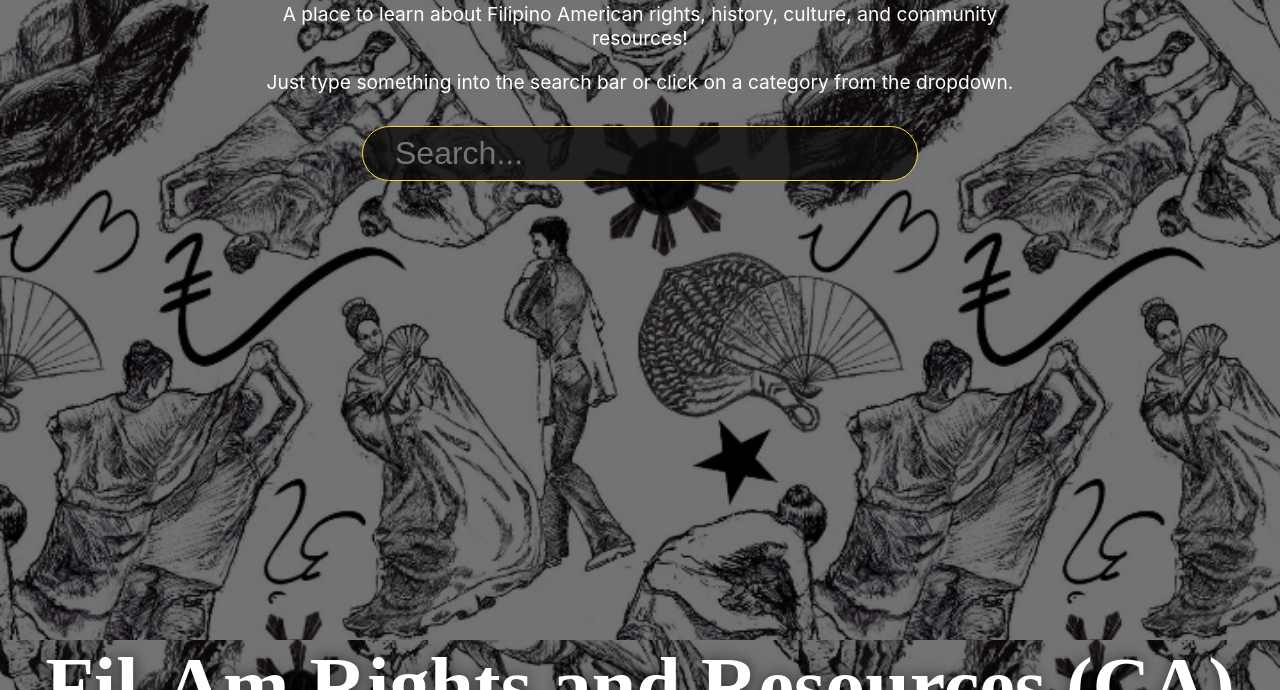
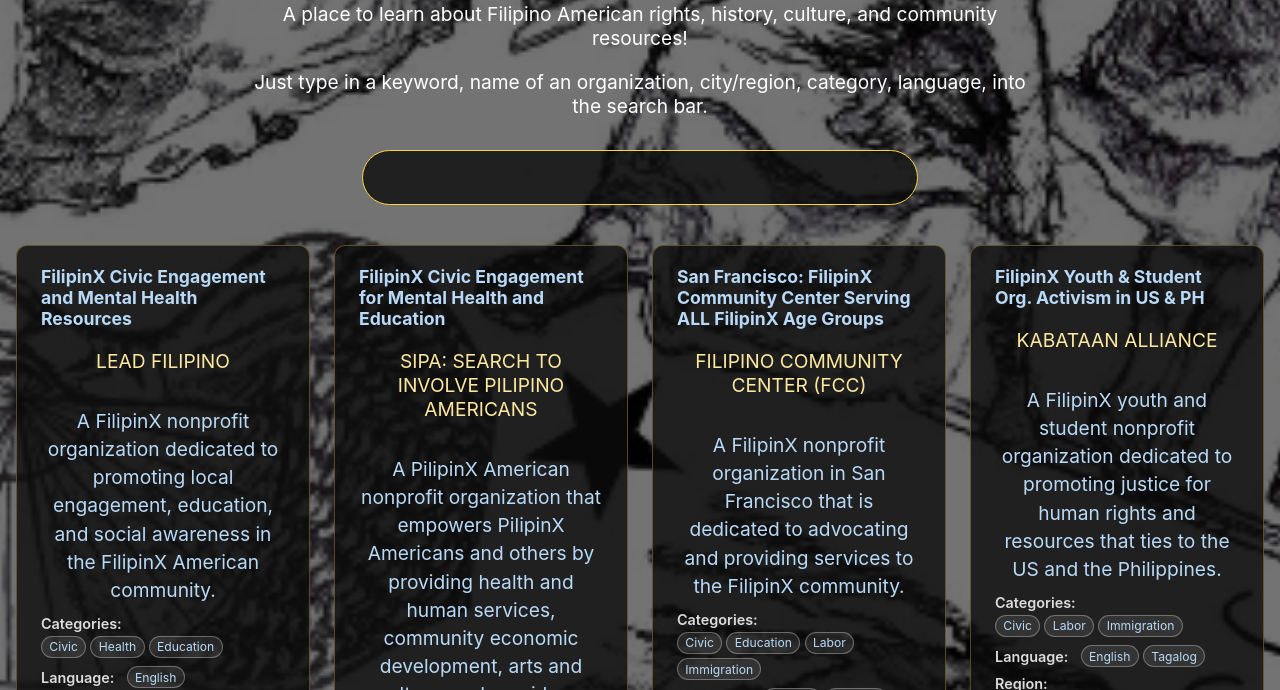
Before and after one commit to cait-vsp/filam-rights-resources, a React (Create React App) app: page / in a window 1280 px wide. Shown: the part 262-952 px from the top of the page. Built offline with nearby package versions, Linux system fonts and the light colour scheme.

Commit message:
Fixing Search Bar on Home page

```diff
--- a/src/App.js
+++ b/src/App.js
@@ -10,15 +10,17 @@
 
 export default function App()
 {
-  return( // Put </Home/> first as the first page user sees
+  return(
     <>
         <Header/>
-        <Home/>
+
         <Routes>
           <Route path="/" element={<Home/>}/>
           <Route path="/about" element={<About/>}/>
           <Route path="/contact" element={<Contact/>}/>
           <Route path="/resources" element={<ResourcePage/>}/>
+
+          <Route path = "*" element = {<Home/>} />
         </Routes>
     </>
 
--- a/src/components_proj/Home.js
+++ b/src/components_proj/Home.js
@@ -1,6 +1,5 @@
 import {useState, useMemo} from 'react';
 import '../app.css'; // for parallax
-import { Link } from 'react-router-dom';
 import SearchBar from './SearchBar';
 import ResourceCard from "./ResourceCard";
 import {resources} from '../data/resources';
@@ -8,6 +7,35 @@
 
 export default function Home() // This Home function is meant to hold search bar.
 {
+
+  // Stores and updates typed text in search bar
+  const [query, setQuery] = useState(" ");
+
+  // Allows useMemo to save the calculated result
+  const filterResrc = useMemo(() => {
+    const q = query.trim().toLowerCase();
+
+    if(!q){ // Checks if search bar is empty before it returns all resource cards
+
+      return resources;
+
+    }
+
+    return resources.filter((rsrc) => { // Allows filtering of the resources list
+
+      const groupText = [ // Gathers more than one field into a string that's searchable
+        rsrc.title, rsrc.blurb, rsrc.org, ...(rsrc.location || []), ...(rsrc.categories || []), ...(rsrc.language || [])]
+
+        .filter(Boolean) // Removes null
+        .join(" ") // Joins all strings together
+        .toLowerCase(); // Makes search no longer case-sensitive
+
+        return groupText.includes(q); // Checks if the joined strings holds the query that user is searching for
+    });
+
+  }, [query]);
+
+
   return(
     <section className = "home_bg">
       <div className="bg-inner">
@@ -16,9 +44,22 @@
           A place to learn about Filipino American rights, history, culture, and community resources!
         </p>
         <p>
-          Just type something into the search bar or click on a category from the dropdown.
+          Just type in a keyword, name of an organization, city/region, category, language, into the search bar.
         </p>
-        <SearchBar/>
+        <SearchBar query = {query} onQueryChange={setQuery}/>
+
+        <section className = "resource-grid">
+          {filterResrc.length > 0 ? (
+            filterResrc.map((rsrc) => (
+              <ResourceCard key = {rsrc.id} rsrc = {rsrc}/>
+            ))
+
+          ) : ( <p style = {{marginTop: "2rem", textalign: "center"}}>
+            No matched resources found when searched. Try another keyword.
+          </p>
+
+          )}
+        </section>
       </div>
 
     </section>
--- a/src/components_proj/ResourcePage.js
+++ b/src/components_proj/ResourcePage.js
@@ -3,7 +3,7 @@
 import ResourceCard from "./ResourceCard";
 import "./resourceCards.css";
 
-export default function ResourcePage(){
+export default function ResourcePage(){ // Meant to display Resource Page with resource cards
     return(
         <section className = "resource-grid">
             {resources.map((rsrc) => (
--- a/src/components_proj/SearchBar.js
+++ b/src/components_proj/SearchBar.js
@@ -1,22 +1,19 @@
-import { useState } from 'react'; // uses useState
 import './searchBar.css';
 
-export default function SearchBar( {onSearch})
+export default function SearchBar({query, onQueryChange})
 {
-    const [input, setInput] = useState(""); // updates every time user types in something
+    const handleQuery = (e) => { // Function runs when the user inputs something into the search bar
+        onQueryChange(e.target.value); // Event object holds new text
 
-    const handleChange = (e) => {
-        const newValue = e.target.value;
-        setInput(newValue);
     };
+
 
     return (
         <div className = "searchContainer">
             <input type = "text"
                 className = "searchInput"
-                placeholder = "Search..."
-                value = {input}
-                onChange = {handleChange}
+                value = {query ?? ""} // Always a valid string
+                onChange = {handleQuery}
             />
         </div>
     );
--- a/src/data/resources.js
+++ b/src/data/resources.js
@@ -10,7 +10,7 @@
     title: "FilipinX Civic Engagement and Mental Health Resources",
     org: "LEAD FILIPINO",
     blurb: "A FilipinX nonprofit organization dedicated to promoting local engagement, education, and social awareness in the FilipinX American community.",
-    categories: ["Civic", "Health"],
+    categories: ["Civic", "Health", "Education"],
     location: ["San Jose, CA", "Northern California"],
     language: ["English"],
     link: "https://leadfilipino.org/"
```
